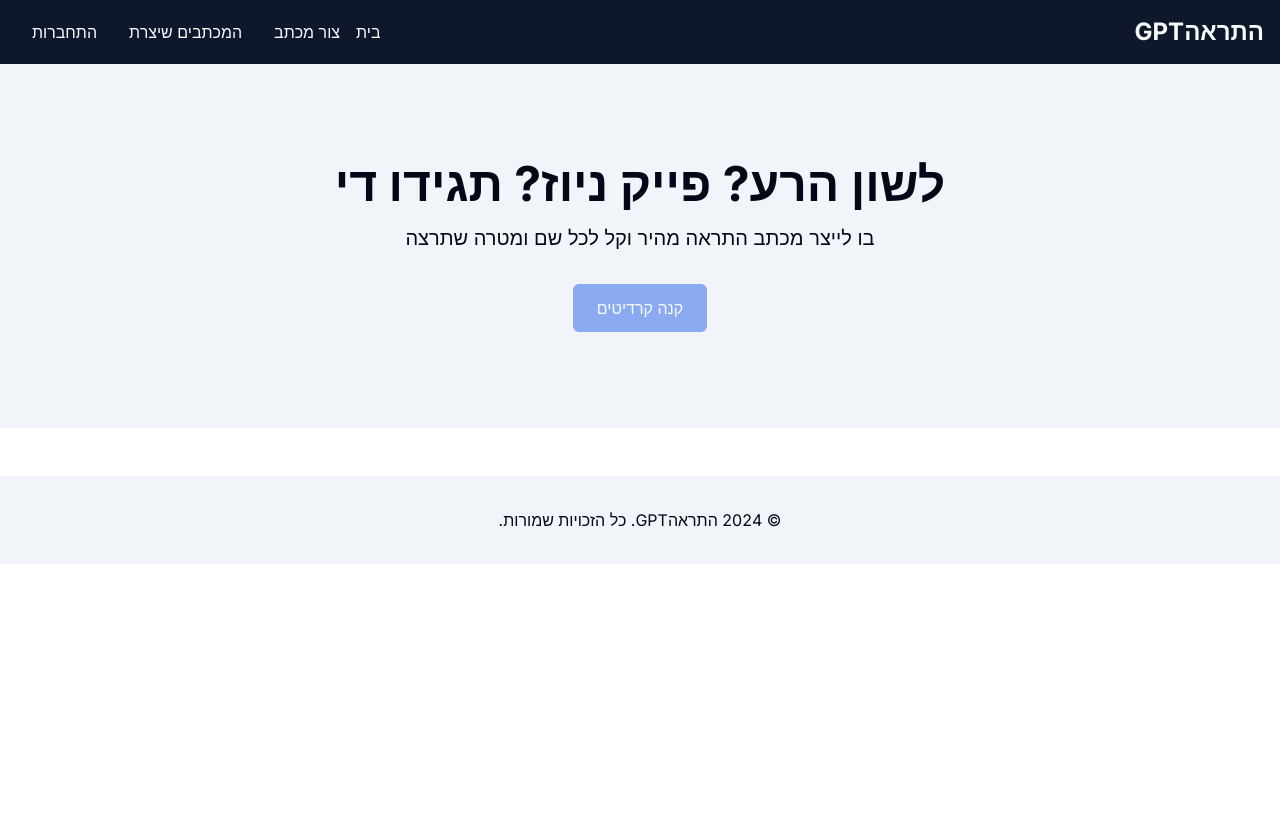
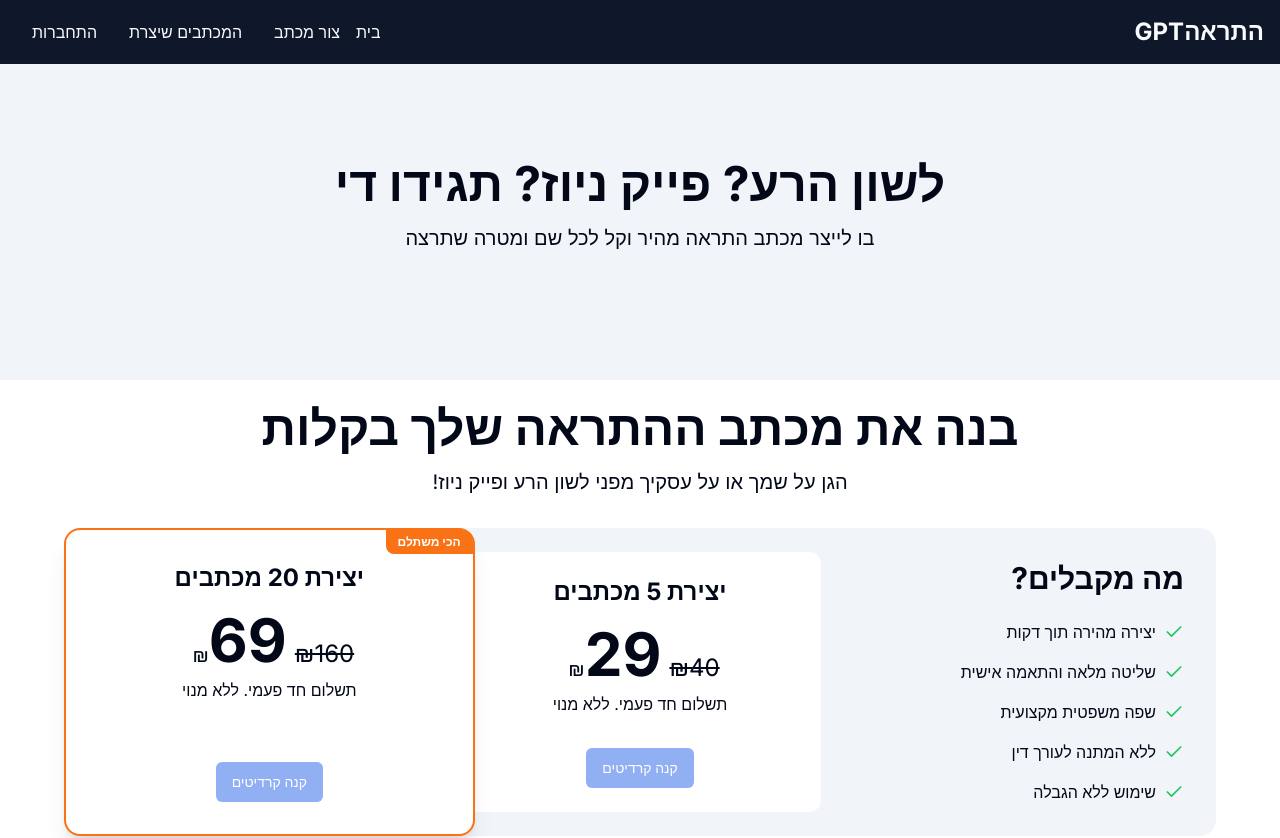
Before and after one commit to ronka/warning-letter-gpt, a Next.js app: page / in a window 1280 px wide. Shown: the top 838 px of the page. Before the commit the page ends 800 px from the top, so only its background shows below. Built offline with nearby package versions, Linux system fonts and the light colour scheme; no server answers.

Commit message:
add pricing tables

```diff
--- a/app/page.tsx
+++ b/app/page.tsx
@@ -1,9 +1,11 @@
 import { Hero } from "@/components/home/Hero";
+import { PricingTable } from "@/components/pricing-table/table";
 
 export default function Home() {
   return (
     <main className="flex-grow">
       <Hero />
+      <PricingTable />
     </main>
   );
 }
--- a/components/home/BuyButton.tsx
+++ /dev/null
@@ -1,29 +0,0 @@
-"use client";
-
-import { useUser } from "@clerk/nextjs";
-
-const BuyButton = () => {
-  const { user } = useUser();
-  const userId = user?.id;
-  const buyLink = `https://ronka.lemonsqueezy.com/buy/6433b64d-414d-4a61-b849-25178b000b1b?checkout[custom][user_id]=${
-    userId || ""
-  }`;
-
-  return (
-    <button
-      onClick={() => {
-        if (userId) {
-          window.open(buyLink, "_blank", "noopener,noreferrer");
-        }
-      }}
-      className={`inline-block px-6 py-3 text-white bg-blue-600 rounded-md ${
-        !userId ? "opacity-50 cursor-not-allowed" : ""
-      }`}
-      disabled={!userId}
-    >
-      קנה קרדיטים
-    </button>
-  );
-};
-
-export default BuyButton;
--- a/components/home/Hero.tsx
+++ b/components/home/Hero.tsx
@@ -1,5 +1,3 @@
-import BuyButton from "./BuyButton";
-
 const Hero = () => {
   return (
     <section className="bg-muted py-12 md:py-24">
@@ -10,7 +8,6 @@ const Hero = () => {
         <p className="text-xl mb-8">
           בו לייצר מכתב התראה מהיר וקל לכל שם ומטרה שתרצה
         </p>
-        <BuyButton />
       </div>
     </section>
   );
--- /dev/null
+++ b/components/pricing-table/BuyButton.tsx
@@ -0,0 +1,28 @@
+"use client";
+
+import { useUser } from "@clerk/nextjs";
+import { Button } from "@/components/ui/button";
+import Link from "next/link";
+
+const BuyButton = () => {
+  const { user } = useUser();
+  const userId = user?.id;
+  const buyLink = `https://ronka.lemonsqueezy.com/buy/6433b64d-414d-4a61-b849-25178b000b1b?checkout[custom][user_id]=${
+    userId || ""
+  }`;
+
+  return (
+    <Link href={userId ? buyLink : "#"} passHref>
+      <Button
+        className={`text-white bg-blue-600 ${
+          !userId ? "opacity-50 cursor-not-allowed" : ""
+        }`}
+        disabled={!userId}
+      >
+        קנה קרדיטים
+      </Button>
+    </Link>
+  );
+};
+
+export { BuyButton };
--- /dev/null
+++ b/components/pricing-table/table.tsx
@@ -0,0 +1,70 @@
+import { Check } from "lucide-react";
+import { Button } from "../ui/button";
+import { BuyButton } from "./BuyButton";
+
+export function PricingTable() {
+  return (
+    <div dir="rtl" className="w-full p-6">
+      <div className="max-w-6xl mx-auto space-y-8">
+        <div className="text-center space-y-4">
+          <h1 className="text-5xl font-bold">בנה את מכתב ההתראה שלך בקלות</h1>
+          <p className="text-xl">
+            הגן על שמך או על עסקיך מפני לשון הרע ופייק ניוז!
+          </p>
+        </div>
+
+        <div className="rounded-2xl p-8 grid lg:grid-cols-3 gap-6 relative bg-muted">
+          <div>
+            <h2 className="text-3xl font-bold mb-6">מה מקבלים?</h2>
+            <ul className="space-y-4">
+              {[
+                "יצירה מהירה תוך דקות",
+                "שליטה מלאה והתאמה אישית",
+                "שפה משפטית מקצועית",
+                "ללא המתנה לעורך דין",
+                "שימוש ללא הגבלה",
+              ].map((feature, index) => (
+                <li
+                  key={index}
+                  className="flex items-center space-x-2 space-x-reverse"
+                >
+                  <Check className="text-green-500" size={20} />
+                  <span>{feature}</span>
+                </li>
+              ))}
+            </ul>
+          </div>
+
+          <div className="rounded-xl p-6 flex flex-col justify-between -m-2  text-center bg-white">
+            <div>
+              <h3 className="text-2xl font-bold mb-4">יצירת 5 מכתבים</h3>
+              <div className="flex items-baseline mb-2 justify-center">
+                <span className="line-through text-2xl ml-2">₪40</span>
+                <span className="text-6xl font-bold">29</span>
+                <span className="text-xl ml-2">₪</span>
+              </div>
+              <p className="mb-4">תשלום חד פעמי. ללא מנוי</p>
+            </div>
+            <BuyButton />
+          </div>
+
+          <div className="flex flex-col justify-between relative rounded-2xl p-8 -m-8 border-2 shadow-xl  text-center  border-orange-500 bg-white">
+            <div className="absolute top-0 right-0 text-xs font-bold px-3 py-1 rounded-tr-xl rounded-bl-lg bg-orange-500 text-white">
+              הכי משתלם
+            </div>
+            <div>
+              <h3 className="text-2xl font-bold mb-4">יצירת 20 מכתבים</h3>
+              <div className="flex items-baseline mb-2 justify-center">
+                <span className="line-through text-2xl ml-2">₪160</span>
+                <span className="text-6xl font-bold">69</span>
+                <span className="text-xl ml-2">₪</span>
+              </div>
+              <p className="mb-4">תשלום חד פעמי. ללא מנוי</p>
+            </div>
+            <BuyButton />
+          </div>
+        </div>
+      </div>
+    </div>
+  );
+}
```
